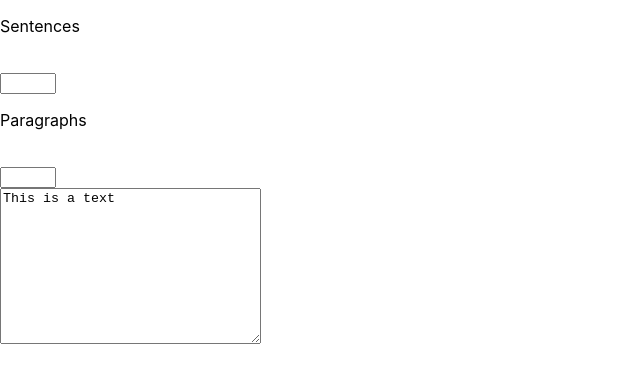
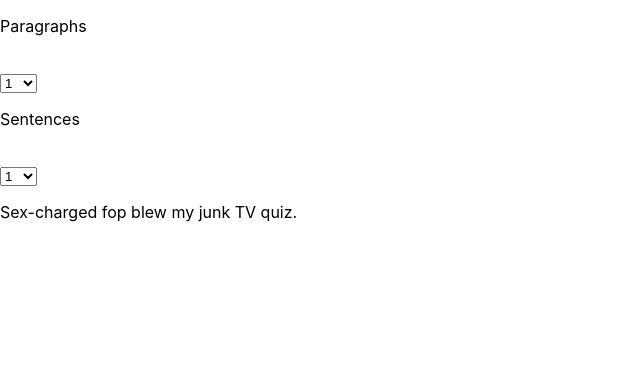
Before and after one commit to shullmb/pg_ipsum, a React (Create React App) app: page / in a window 1280 px wide. Shown: the top 382 px of the page, without its empty margins (0-640 px from the left). Built offline with nearby package versions, Linux system fonts and the light colour scheme.

Commit message:
generating ipsum from pangrams

```diff
--- a/src/App.js
+++ b/src/App.js
@@ -8,29 +8,42 @@ class App extends Component {
     super(props)
     this.state = {
       pangrams: null,
-      sentences: 0,
-      paragraphs: 0
+      sentences: 1,
+      paragraphs: 1,
+      ipsum: "placeholder"
     }
     this.handleSelect = this.handleSelect.bind(this)
+    this.generateIpsum = this.generateIpsum.bind(this)
   }
 
   componentDidMount() {
-    this.setState({pangrams: data})
+    this.setState({pangrams: data}, this.generateIpsum)
   }
 
   handleSelect(e) {
     this.setState({
       [e.name]: e.value
-    })
+    }, this.generateIpsum)
+  }
+
+  generateIpsum() {
+    let ipsum = [...Array(this.state.paragraphs).keys()].map( p => {
+      return [...Array(this.state.sentences).keys()].map( s => {
+
+        return this.state.pangrams[Math.floor(Math.random() * this.state.pangrams.length)].text
+      }).join(' ')
+    }).join('\n')
+    console.log(ipsum)
+    this.setState({ipsum})
   }
 
   render() {
-
+    let ipsum = this.state.ipsum ? this.state.ipsum : '';
     return (
       <div>
-        <Picker handleSelect={this.handleSelect} name={'Sentences'} />
-        <Picker handleSelect={this.handleSelect} name={'Paragraphs'} />
-        <TextBox text={"This is a text"} />
+        <Picker handleSelect={this.handleSelect} name={'Paragraphs'} value={this.state.paragraphs} />
+        <Picker handleSelect={this.handleSelect} name={'Sentences'}  value={this.state.sentences} />
+        <TextBox text={ipsum} />
       </div>
     );
   }
--- a/src/components/Picker.jsx
+++ b/src/components/Picker.jsx
@@ -8,11 +8,13 @@ const Picker = (props) => {
   return (
     <div>
       <p>{props.name}</p> <br />
-      <input type="number"
-             name={props.name.toLowerCase()}
-             onChange={e => handleSelection(e) }
-             min="1" max="10"
-      />
+      <select name={props.name.toLowerCase()}
+        onChange={e => handleSelection(e)}
+      >
+        {[...Array(12).keys()].map( num => (
+          <option value={num+1} key={`sel${num}`}>{num + 1}</option>
+        ))}
+      </select>
     </div>
   )
 }
--- a/src/components/TextBox.jsx
+++ b/src/components/TextBox.jsx
@@ -1,11 +1,12 @@
 import React from 'react';
 
 const TextBox = ({text}) => {
+
   return (
     <div>
-      <textarea name="" id="" cols="30" rows="10">
-        {text}
-      </textarea>
+      {
+        text.split('\n').map( (p,i) => <p key={`ip${i}`}>{p}</p>)
+      }
     </div>
   )
 }
```
